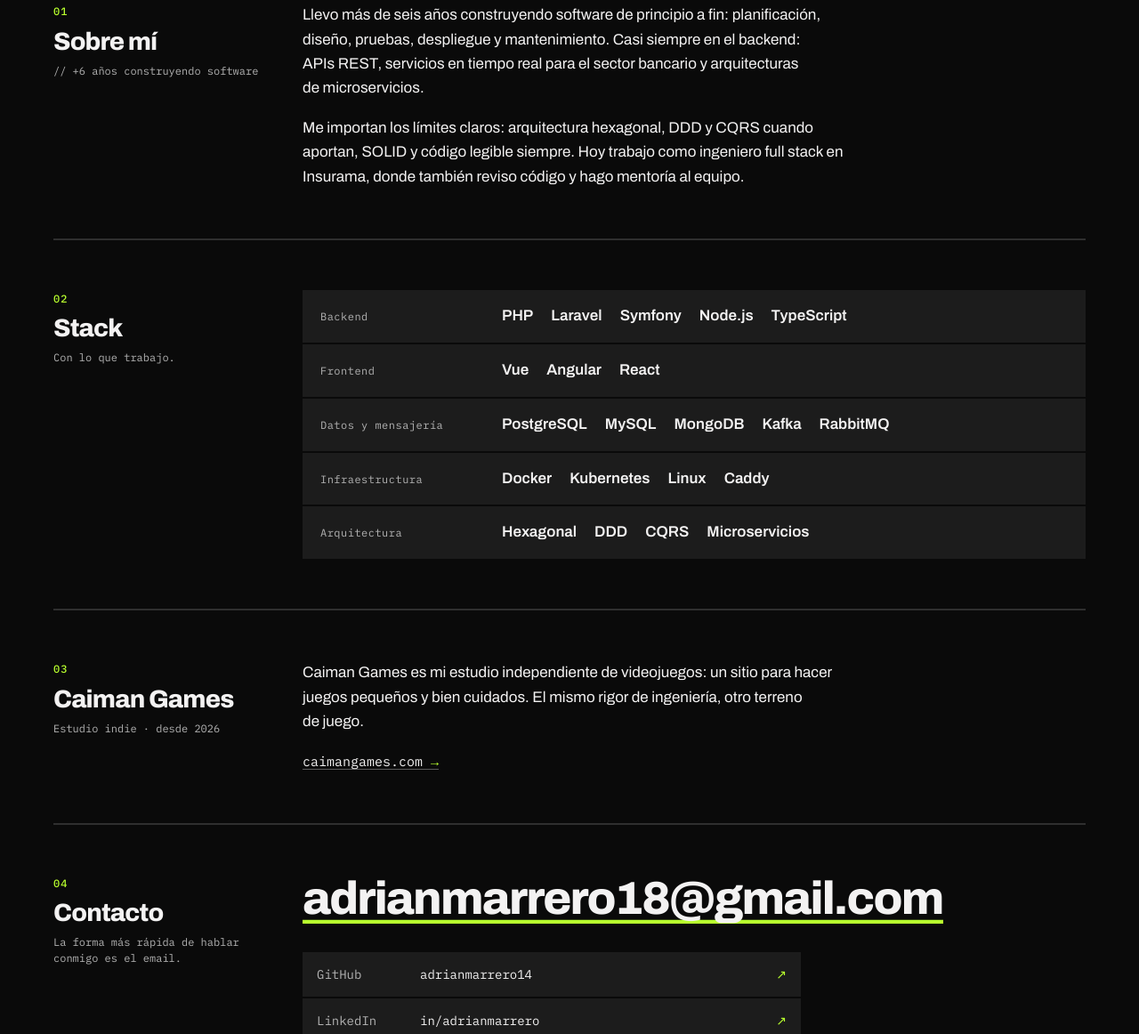
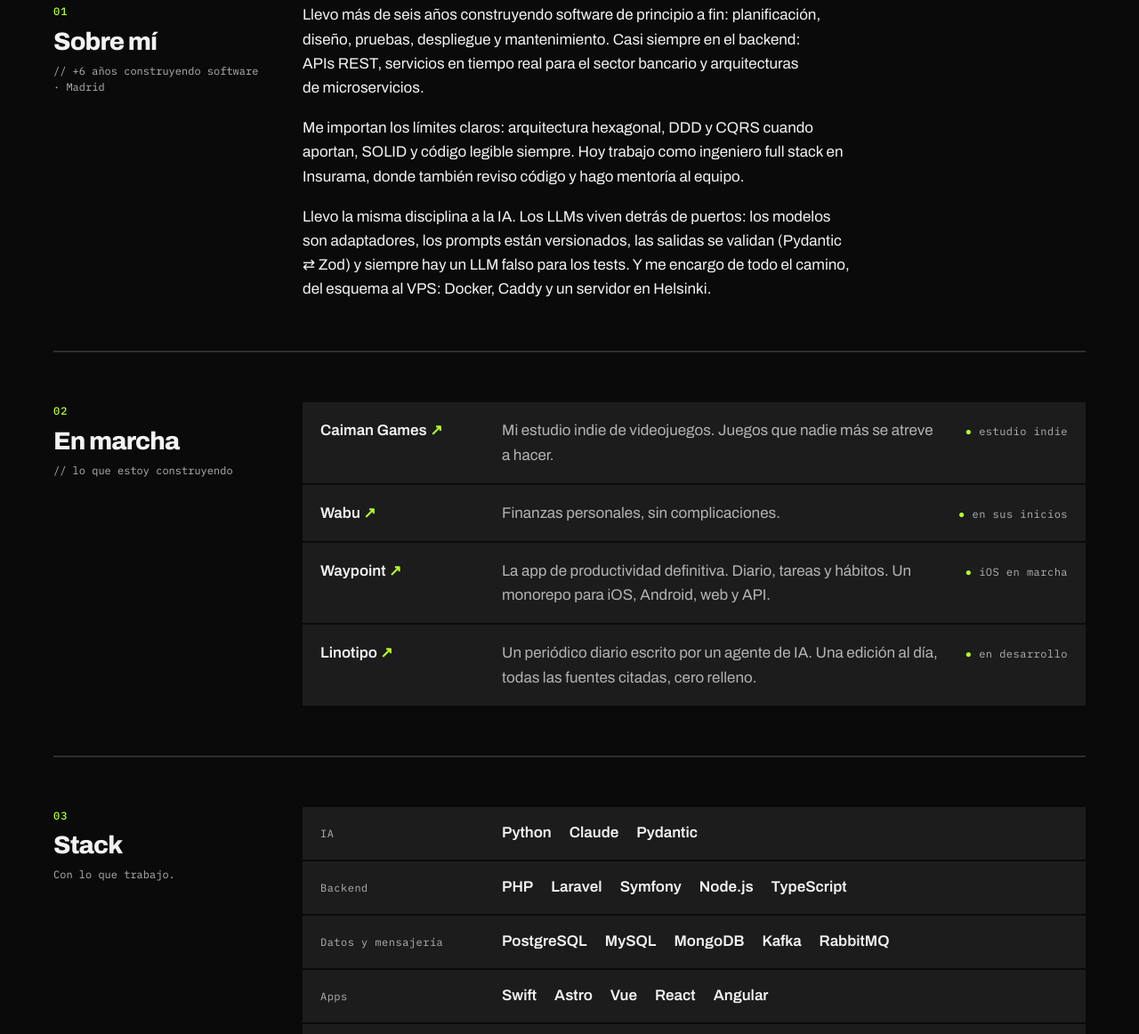
Before and after one commit to adrianmarrero14/web, an Astro site: page /es in a window 1280 px wide. Shown: the part 790-1952 px from the top of the page at 89% size. Built offline with nearby package versions, Linux system fonts and the light colour scheme; Astro itself is replaced by a stand-in of ours.

Commit message:
Align site copy with the GitHub profile
Present the role as AI Engineer & Software Engineer, add the AI
approach to About, replace the Caiman Games section with a Building
section listing Caiman Games, Wabu, Waypoint and Linotipo, and match
the stack groups (AI, Apps).

```diff
--- a/src/components/Home.astro
+++ b/src/components/Home.astro
@@ -4,7 +4,7 @@ import profile from '../assets/profile.jpeg';
 import Header from './Header.astro';
 import Footer from './Footer.astro';
 import Section from './Section.astro';
-import { site, stack, useTranslations, type Lang } from '../i18n/ui';
+import { projects, site, stack, useTranslations, type Lang } from '../i18n/ui';
 
 interface Props {
   lang: Lang;
@@ -34,10 +34,31 @@ const t = useTranslations(lang);
       <div class="prose">
         <p>{t('about.p1')}</p>
         <p>{t('about.p2')}</p>
+        <p>{t('about.p3')}</p>
       </div>
     </Section>
 
-    <Section id="stack" index="02" title={t('stack.title')} note={t('stack.note')}>
+    <Section id="projects" index="02" title={t('projects.title')} note={t('projects.note')}>
+      <ul class="projects">
+        {
+          projects.map((p) => (
+            <li>
+              <a href={p.href}>
+                <span class="project-name">
+                  {p.name} <span class="accent" aria-hidden="true">↗</span>
+                </span>
+                <span class="project-body">{p.body[lang]}</span>
+                <span class="project-status mono">
+                  <span class="accent" aria-hidden="true">●</span> {p.status[lang]}
+                </span>
+              </a>
+            </li>
+          ))
+        }
+      </ul>
+    </Section>
+
+    <Section id="stack" index="03" title={t('stack.title')} note={t('stack.note')}>
       <dl class="stack">
         {
           stack.map(({ group, items }) => (
@@ -52,15 +73,6 @@ const t = useTranslations(lang);
           ))
         }
       </dl>
-    </Section>
-
-    <Section id="studio" index="03" title={site.studio.name} note={t('studio.note')}>
-      <div class="prose">
-        <p>{t('studio.body')}</p>
-        <p>
-          <a class="arrow-link mono" href={site.studio.href}>{t('studio.link')} <span class="accent">→</span></a>
-        </p>
-      </div>
     </Section>
 
     <Section id="contact" index="04" title={t('contact.title')} note={t('contact.note')}>
@@ -193,8 +205,44 @@ const t = useTranslations(lang);
     line-height: 1.35;
   }
 
-  .arrow-link {
-    font-size: 15px;
+  .projects {
+    display: flex;
+    flex-direction: column;
+    gap: 2px;
+    margin: 0;
+    padding: 0;
+    list-style: none;
+  }
+
+  .projects a {
+    display: grid;
+    grid-template-columns: 180px minmax(0, 1fr) auto;
+    align-items: baseline;
+    gap: 8px 24px;
+    padding: 18px 20px;
+    background: var(--color-surface);
+    text-decoration: none;
+  }
+
+  .project-name {
+    font-family: var(--font-heading);
+    font-weight: 600;
+    font-size: 17px;
+  }
+
+  .project-body {
+    color: var(--color-muted);
+  }
+
+  .projects a:hover .project-body {
+    color: var(--color-text);
+  }
+
+  .project-status {
+    font-size: 12px;
+    letter-spacing: 0.04em;
+    color: var(--color-muted);
+    white-space: nowrap;
   }
 
   .email {
@@ -270,7 +318,8 @@ const t = useTranslations(lang);
       bottom: 0;
     }
 
-    .stack-cell {
+    .stack-cell,
+    .projects a {
       grid-template-columns: minmax(0, 1fr);
     }
 
--- a/src/i18n/ui.ts
+++ b/src/i18n/ui.ts
@@ -8,7 +8,6 @@ export type Lang = keyof typeof languages;
 export const site = {
   name: 'Adrián Marrero',
   email: 'adrianmarrero18@gmail.com',
-  studio: { name: 'Caiman Games', href: 'https://caimangames.com' },
   socials: [
     { label: 'GitHub', handle: 'adrianmarrero14', href: 'https://github.com/adrianmarrero14' },
     { label: 'LinkedIn', handle: 'in/adrianmarrero', href: 'https://www.linkedin.com/in/adrianmarrero' },
@@ -16,37 +15,77 @@ export const site = {
   ],
 };
 
+export const projects = [
+  {
+    name: 'Caiman Games',
+    href: 'https://caimangames.com',
+    body: {
+      en: 'My indie game studio. Creating games no one else dares to make.',
+      es: 'Mi estudio indie de videojuegos. Juegos que nadie más se atreve a hacer.',
+    },
+    status: { en: 'indie studio', es: 'estudio indie' },
+  },
+  {
+    name: 'Wabu',
+    href: 'https://github.com/adrianmarrero14/wabu',
+    body: {
+      en: 'Personal finance, made simple.',
+      es: 'Finanzas personales, sin complicaciones.',
+    },
+    status: { en: 'early days', es: 'en sus inicios' },
+  },
+  {
+    name: 'Waypoint',
+    href: 'https://github.com/adrianmarrero14/waypoint',
+    body: {
+      en: 'The ultimate productivity app. Journal, tasks and habits. One monorepo for iOS, Android, web and API.',
+      es: 'La app de productividad definitiva. Diario, tareas y hábitos. Un monorepo para iOS, Android, web y API.',
+    },
+    status: { en: 'iOS in progress', es: 'iOS en marcha' },
+  },
+  {
+    name: 'Linotipo',
+    href: 'https://github.com/adrianmarrero14/linotipo',
+    body: {
+      en: 'A daily newspaper written by an AI agent. One edition a day, every source cited, zero slop.',
+      es: 'Un periódico diario escrito por un agente de IA. Una edición al día, todas las fuentes citadas, cero relleno.',
+    },
+    status: { en: 'in development', es: 'en desarrollo' },
+  },
+] as const;
+
 export const stack = [
+  { group: { en: 'AI', es: 'IA' }, items: ['Python', 'Claude', 'Pydantic'] },
   { group: { en: 'Backend', es: 'Backend' }, items: ['PHP', 'Laravel', 'Symfony', 'Node.js', 'TypeScript'] },
-  { group: { en: 'Frontend', es: 'Frontend' }, items: ['Vue', 'Angular', 'React'] },
   { group: { en: 'Data & messaging', es: 'Datos y mensajería' }, items: ['PostgreSQL', 'MySQL', 'MongoDB', 'Kafka', 'RabbitMQ'] },
+  { group: { en: 'Apps', es: 'Apps' }, items: ['Swift', 'Astro', 'Vue', 'React', 'Angular'] },
   { group: { en: 'Infrastructure', es: 'Infraestructura' }, items: ['Docker', 'Kubernetes', 'Linux', 'Caddy'] },
   { group: { en: 'Architecture', es: 'Arquitectura' }, items: ['Hexagonal', 'DDD', 'CQRS', { en: 'Microservices', es: 'Microservicios' }] },
 ] as const;
 
 export const ui = {
   en: {
-    'meta.title': 'Adrián Marrero · Software Engineer',
+    'meta.title': 'Adrián Marrero · AI Engineer & Software Engineer',
     'meta.description':
-      'Software engineer focused on backend systems, APIs and software architecture. Founder of Caiman Games.',
+      'AI engineer and software engineer in Madrid. Backends that hold, AI that earns its place. Founder of Caiman Games.',
     'nav.home': 'Adrián Marrero, home',
     'nav.language': 'Language',
-    'hero.role': 'Software Engineer',
+    'hero.role': 'AI Engineer & Software Engineer',
     'hero.lead':
-      'I design and build backend systems: APIs, microservices and the architecture that holds them together. On the side, I make games at Caiman Games.',
+      'Backends that hold. AI that earns its place. Six years designing APIs, microservices and the architecture behind them; now wiring LLMs into them, with the same rigor.',
     'hero.portrait': 'Black and white portrait of Adrián Marrero',
     'about.title': 'About',
-    'about.note': '// 6+ years shipping software',
+    'about.note': '// 6+ years shipping software · Madrid',
     'about.p1':
       'I have spent more than six years building software end to end, from planning and design to testing, deployment and maintenance. Most of it on the backend: REST APIs, real-time services for the banking sector and microservice architectures.',
     'about.p2':
       'I care about clear boundaries: hexagonal architecture, DDD and CQRS when they earn their place, SOLID and readable code always. Today I work as a full stack engineer at Insurama, where I also review code and mentor the team.',
+    'about.p3':
+      'I bring the same discipline to AI. LLMs live behind ports: models are adapters, prompts are versioned, outputs are validated (Pydantic ⇄ Zod) and there is always a fake LLM for tests. And I own the whole path, from the schema to the VPS: Docker, Caddy and a server in Helsinki.',
+    'projects.title': 'Building',
+    'projects.note': '// what I’m working on',
     'stack.title': 'Stack',
     'stack.note': 'What I reach for.',
-    'studio.note': 'Indie studio · est. 2026',
-    'studio.body':
-      'Caiman Games is my independent game studio: a place to make small, carefully crafted games. Same engineering rigor, different playground.',
-    'studio.link': 'caimangames.com',
     'contact.title': 'Contact',
     'contact.note': 'The fastest way to reach me is email.',
     'footer.served': '// served from Helsinki',
@@ -55,27 +94,27 @@ export const ui = {
     '404.back': 'Back to home',
   },
   es: {
-    'meta.title': 'Adrián Marrero · Ingeniero de Software',
+    'meta.title': 'Adrián Marrero · Ingeniero de IA y de Software',
     'meta.description':
-      'Ingeniero de software centrado en sistemas backend, APIs y arquitectura de software. Fundador de Caiman Games.',
+      'Ingeniero de IA y de software en Madrid. Backends que aguantan, IA que se gana su sitio. Fundador de Caiman Games.',
     'nav.home': 'Adrián Marrero, inicio',
     'nav.language': 'Idioma',
-    'hero.role': 'Ingeniero de Software',
+    'hero.role': 'Ingeniero de IA y de Software',
     'hero.lead':
-      'Diseño y construyo sistemas backend: APIs, microservicios y la arquitectura que los sostiene. En paralelo, hago juegos en Caiman Games.',
+      'Backends que aguantan. IA que se gana su sitio. Seis años diseñando APIs, microservicios y la arquitectura que los sostiene; ahora integro LLMs en ellos, con el mismo rigor.',
     'hero.portrait': 'Retrato en blanco y negro de Adrián Marrero',
     'about.title': 'Sobre mí',
-    'about.note': '// +6 años construyendo software',
+    'about.note': '// +6 años construyendo software · Madrid',
     'about.p1':
       'Llevo más de seis años construyendo software de principio a fin: planificación, diseño, pruebas, despliegue y mantenimiento. Casi siempre en el backend: APIs REST, servicios en tiempo real para el sector bancario y arquitecturas de microservicios.',
     'about.p2':
       'Me importan los límites claros: arquitectura hexagonal, DDD y CQRS cuando aportan, SOLID y código legible siempre. Hoy trabajo como ingeniero full stack en Insurama, donde también reviso código y hago mentoría al equipo.',
+    'about.p3':
+      'Llevo la misma disciplina a la IA. Los LLMs viven detrás de puertos: los modelos son adaptadores, los prompts están versionados, las salidas se validan (Pydantic ⇄ Zod) y siempre hay un LLM falso para los tests. Y me encargo de todo el camino, del esquema al VPS: Docker, Caddy y un servidor en Helsinki.',
+    'projects.title': 'En marcha',
+    'projects.note': '// lo que estoy construyendo',
     'stack.title': 'Stack',
     'stack.note': 'Con lo que trabajo.',
-    'studio.note': 'Estudio indie · desde 2026',
-    'studio.body':
-      'Caiman Games es mi estudio independiente de videojuegos: un sitio para hacer juegos pequeños y bien cuidados. El mismo rigor de ingeniería, otro terreno de juego.',
-    'studio.link': 'caimangames.com',
     'contact.title': 'Contacto',
     'contact.note': 'La forma más rápida de hablar conmigo es el email.',
     'footer.served': '// servido desde Helsinki',
```
